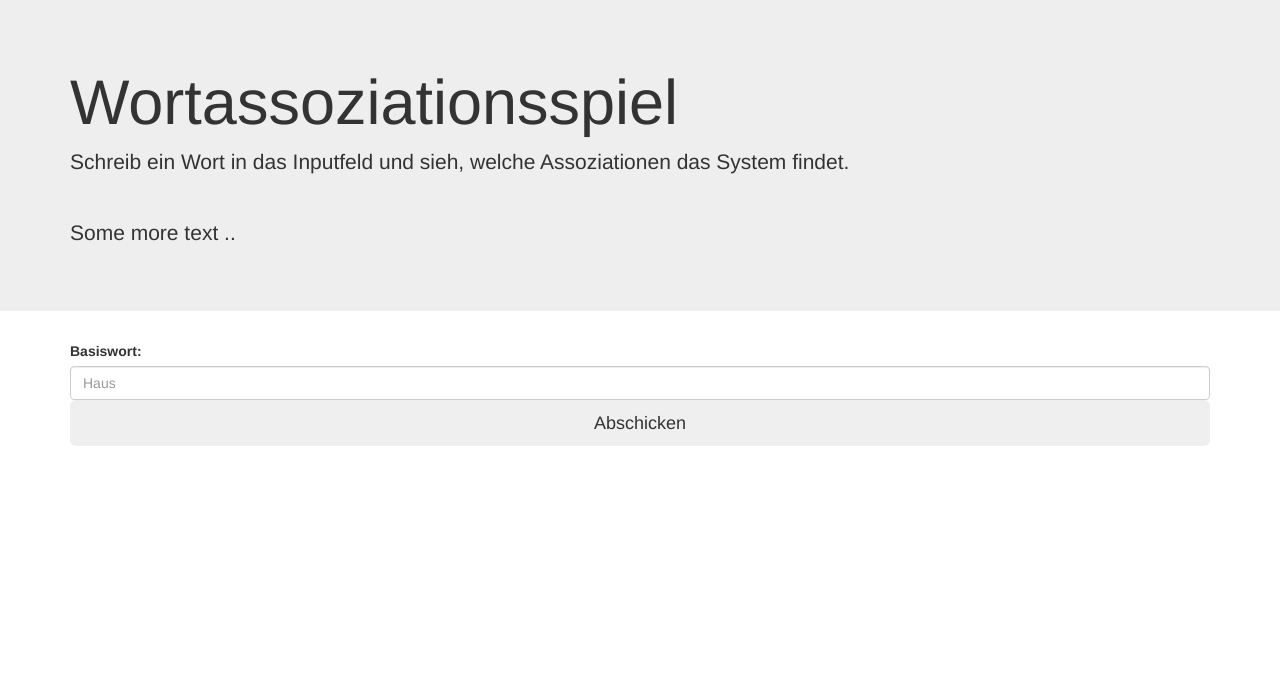
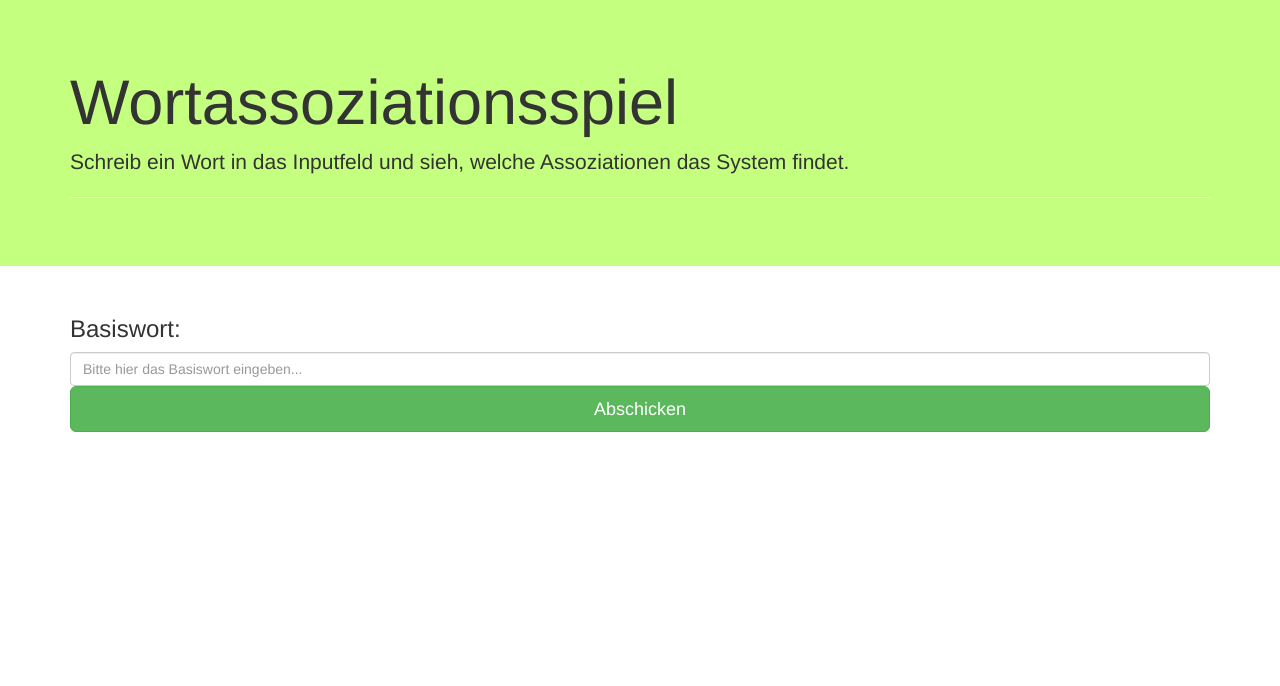
Before and after one commit to anlausch/WordGame, a Python web app: template templates/index.html in a window 1280 px wide. Shown: the top 686 px of the page. Run offline with Jinja, Linux system fonts and the light colour scheme; the template is opened without the code that fills it, so the values that code supplies are empty; some libraries are stand-ins or nearby versions.

Commit message:
Add more colors + improve on the associations

```diff
--- a/predictor.py
+++ b/predictor.py
@@ -14,7 +14,11 @@ class Predictor:
 
     def predict(self, text=""):
         print("Predicting")
-        return self.embeddings.most_similar(text)
+        try:
+            prediction = self.embeddings.most_similar(text)
+            return [word for (word, sim) in prediction if text not in word and text.lower() not in word]
+        except Exception as e:
+            return []
 
 def main():
     predictor = Predictor()
--- a/static/extension.css
+++ b/static/extension.css
@@ -7,6 +7,10 @@ body {
   margin-bottom: 60px; /* Margin bottom by footer height */
 }
 
+#header{
+    background-color: #C5FF80;
+}
+
 .sticky {
   position: absolute;
   bottom: 0;
--- a/static/extension.js
+++ b/static/extension.js
@@ -12,6 +12,6 @@ $('.btn').on('click', function() {
 
         spinner: "spinner1",
 
-        bgColor: "#a5d6a7"
+        bgColor: "#69E8A3"
     });
 });
--- a/templates/index.html
+++ b/templates/index.html
@@ -16,12 +16,12 @@
 
 {% block content %}
 <div id="fakeloader"></div>
-<div class="jumbotron">
+<div class="jumbotron" id="header">
     <div class="container">
         <h1 class="display-4">Wortassoziationsspiel</h1>
         <p class="lead">Schreib ein Wort in das Inputfeld und sieh, welche Assoziationen das System findet.</p>
         <hr class="my-4">
-        <p>Some more text .. </p>
+        {#<p>Some more text .. </p>#}
     </div>
 </div>
 
@@ -32,17 +32,23 @@
         </div>
     {% endif %}
 
+
+    <form method="post" action="/predict">
+        <h3 class="display-5">Basiswort: </h3>
+        <input name="input" type="text" class="form-control" id="input1" placeholder="Bitte hier das Basiswort eingeben...">
+        <button type="submit" class="btn btn-success btn-lg btn-block">Abschicken</button>
+    </form>
     {% if prediction %}
-        <div class="container">
-            {{prediction|safe}}
-        </div>
+    <p></p>
+    <div class="container border border-success">
+        <h3 class="display-5">Gefundene Assoziationen zu {{baseterm}} </h3>
+        <ul>
+        {% for pred in prediction %}
+            <li>{{ pred }}</li>
+        {% endfor %}
+        </ul>
+    </div>
     {% endif %}
-
-        <form method="post" action="/predict">
-            <label for="input1">Basiswort: </label>
-            <input name="input" type="text" class="form-control" id="input1" placeholder="Haus">
-        <button type="submit" class="btn btn-outline-primary btn-lg btn-block">Abschicken</button>
-    </form>
 </div>
 
 
```
Also changed, not shown: server.py (+5 -2 lines).
